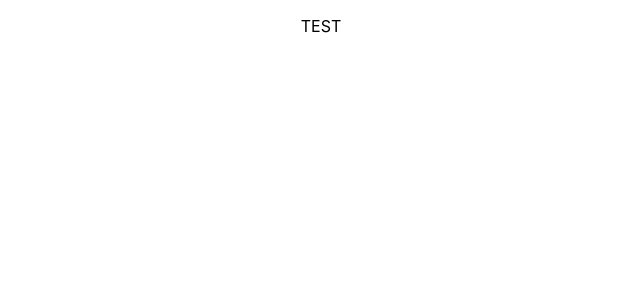
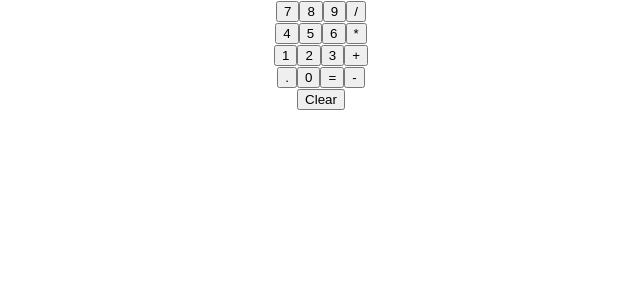
Before and after one commit to KingmanDouglass/code-challenge, a React (Create React App) app: page / in a window 1280 px wide. Shown: the top 300 px of the page, without its empty margins (319-959 px from the left). Built offline with nearby package versions, Linux system fonts and the light colour scheme.

Commit message:
got basic layout with no functionality set

```diff
--- a/src/App.js
+++ b/src/App.js
@@ -1,13 +1,84 @@
-import React from 'react';
+import React, { Component } from 'react';
 
 import './App.css';
 
-function App() {
+class App extends Component {
+
+  state = {
+    value: "",
+    firstNumber: "",
+    secondNumber: "",
+    symbol: "",
+  }
+
+  componentDidUpdate = () => {
+    console.log('state', this.state);
+
+  }
+
+  empty = () => {
+
+  }
+
+  handleChange = event => {
+
+  }
+
+  handleDecimalChange = event => {
+
+  }
+
+  handleSymbolChange = event => {
+
+  }
+
+  handleZeroChange = event => {
+
+  }
+
+  submitEquation = () => {
+
+  }
+
+
+render() {
   return (
     <div className="App">
-<p>TEST</p>
-    </div>
+    <div>
+      <div>
+        <div>{this.state.input}</div>
+      </div>
+     <div>
+      <button onClick={this.handleChange('input')} value="2">7</button>
+      <button onClick={this.handleChange('input')} value="2">8</button>
+      <button onClick={this.handleChange('input')} value="2">9</button>
+      <button onClick={this.handleSymbolChange('symbol')} value="/">/</button>
+     </div>
+     <div>
+      <button onClick={this.handleChange('input')} value="4">4</button>
+      <button onClick={this.handleChange('input')} value="5">5</button>
+      <button onClick={this.handleChange('input')} value="6">6</button>
+      <button onClick={this.handleSymbolChange('symbol')} value="*">*</button>
+     </div>
+     <div>
+      <button onClick={this.handleChange('input')} value="1">1</button>
+      <button onClick={this.handleChange('input')} value="2">2</button>
+      <button onClick={this.handleChange('input')} value="3">3</button>
+      <button onClick={this.handleSymbolChange('symbol')} value="+">+</button>
+     </div>
+     <div>
+      <button nClick={this.handleDecimalChange('input')} value="3">.</button>
+      <button onClick={this.handleZeroChange('input')} value="0">0</button>
+      <button onClick={this.submitEquation}>=</button>
+      <button onClick={this.handleSymbolChange('symbol')} value="-">-</button>
+     </div>
+     <div>
+      <button onClick={this.empty}>Clear</button>
+     </div>
+   </div>
+  </div>
   );
+  }
 }
 
 export default App;
```
